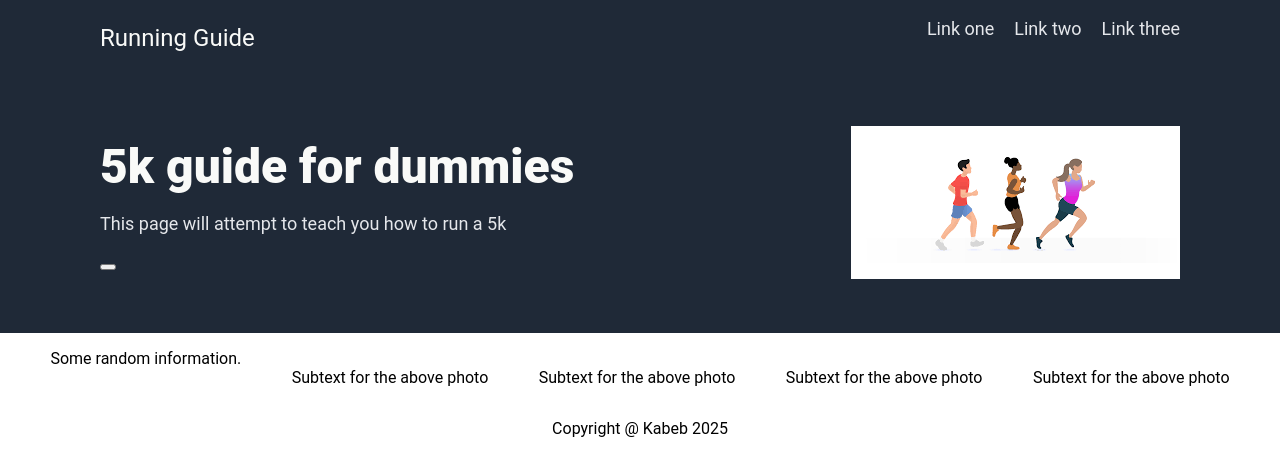
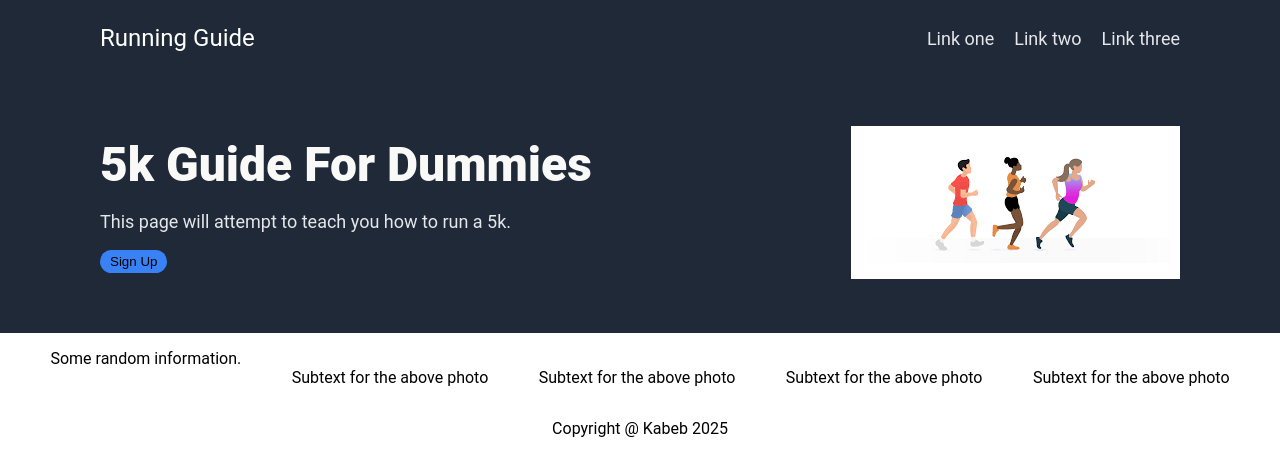
Before and after one commit to Kabeb/running-guide-demo-page, a plain HTML site: page index.html in a window 1280 px wide. Drawn offline with Linux system fonts and the light colour scheme.

Commit message:
Changed button text, styled header and hero

```diff
--- a/css/style.css
+++ b/css/style.css
@@ -5,14 +5,20 @@ body {
     margin: 0;
 }
 
+.hero {
+    display: flex;
+    flex-direction: column;
+    background-color: #1F2937;
+    color: white;
+    padding: 0 100px;
+
+}
+
 .header {
     display: flex;
     justify-content: space-between;
-    background-color: #1F2937;
-    color: white;
-    padding: 0 100px;
+    align-items: center;
     font-size: 24px;
-    color: #F9FAF8;
 }
 
 .links {
@@ -28,10 +34,16 @@ body {
     padding: 50px 0px;
     background-color: #1F2937;
     color: #F9FAF8;
-    padding: 50px 100px;
     justify-content: space-between;
     align-items: center;
 
+}
+
+.main-button {
+    background-color: #3882F6;
+    border-radius: 12px;
+    padding: 4px 10px;
+    border-style: none;
 }
 
 .header-text {
--- a/index.html
+++ b/index.html
@@ -19,9 +19,9 @@
 
             <div class="main">
                 <div class="text">
-                    <p class="header-text">5k guide for dummies</p>
-                    <p class="hero-secondary">This page will attempt to teach you how to run a 5k</p>
-                    <button class="main-button"></button>
+                    <p class="header-text">5k Guide For Dummies</p>
+                    <p class="hero-secondary">This page will attempt to teach you how to run a 5k.</p>
+                    <button class="main-button">Sign Up</button>
                 </div>
                 <div class="main-image">
                     <img src="images/running.png" alt="People running">
```
